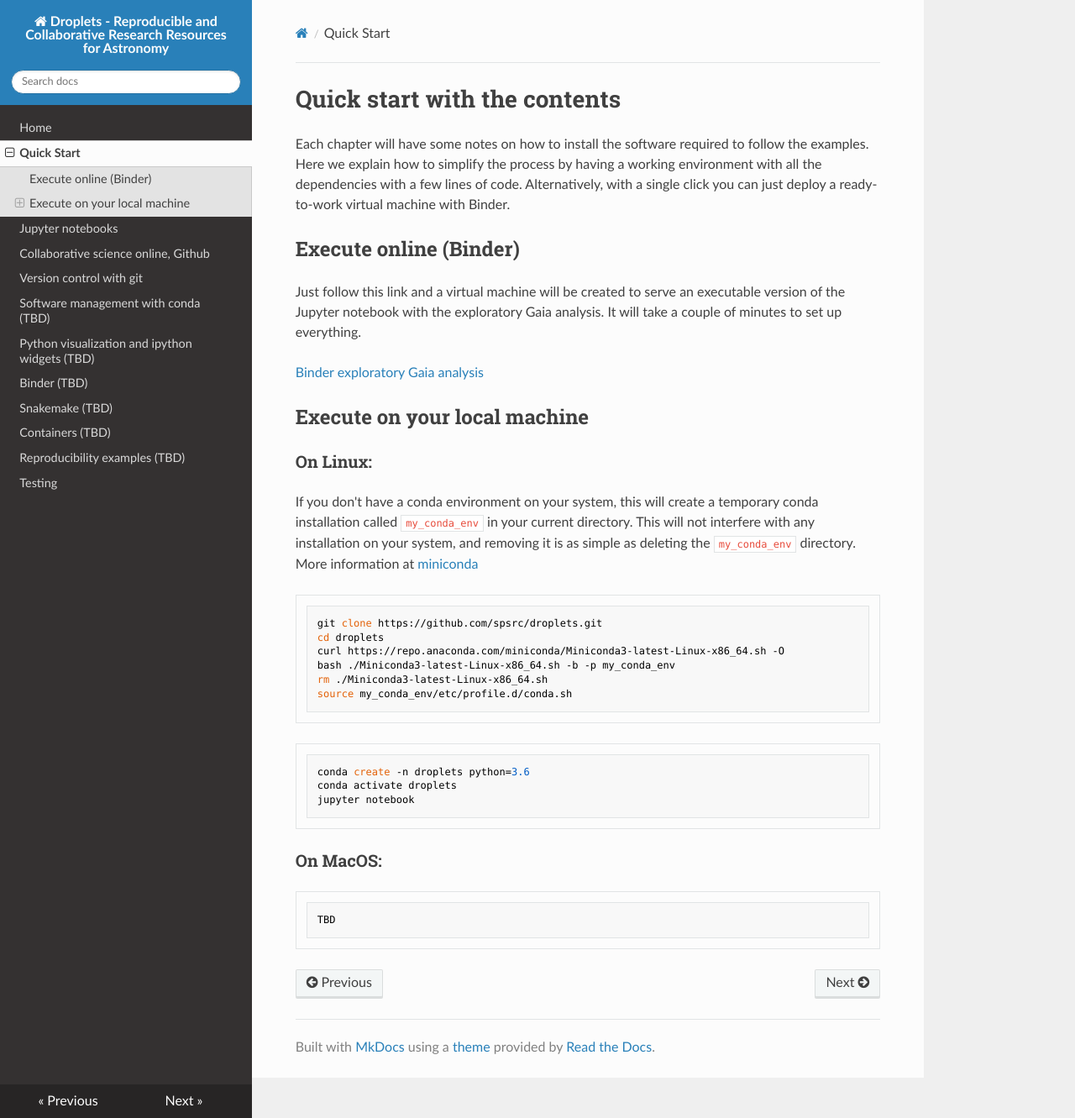
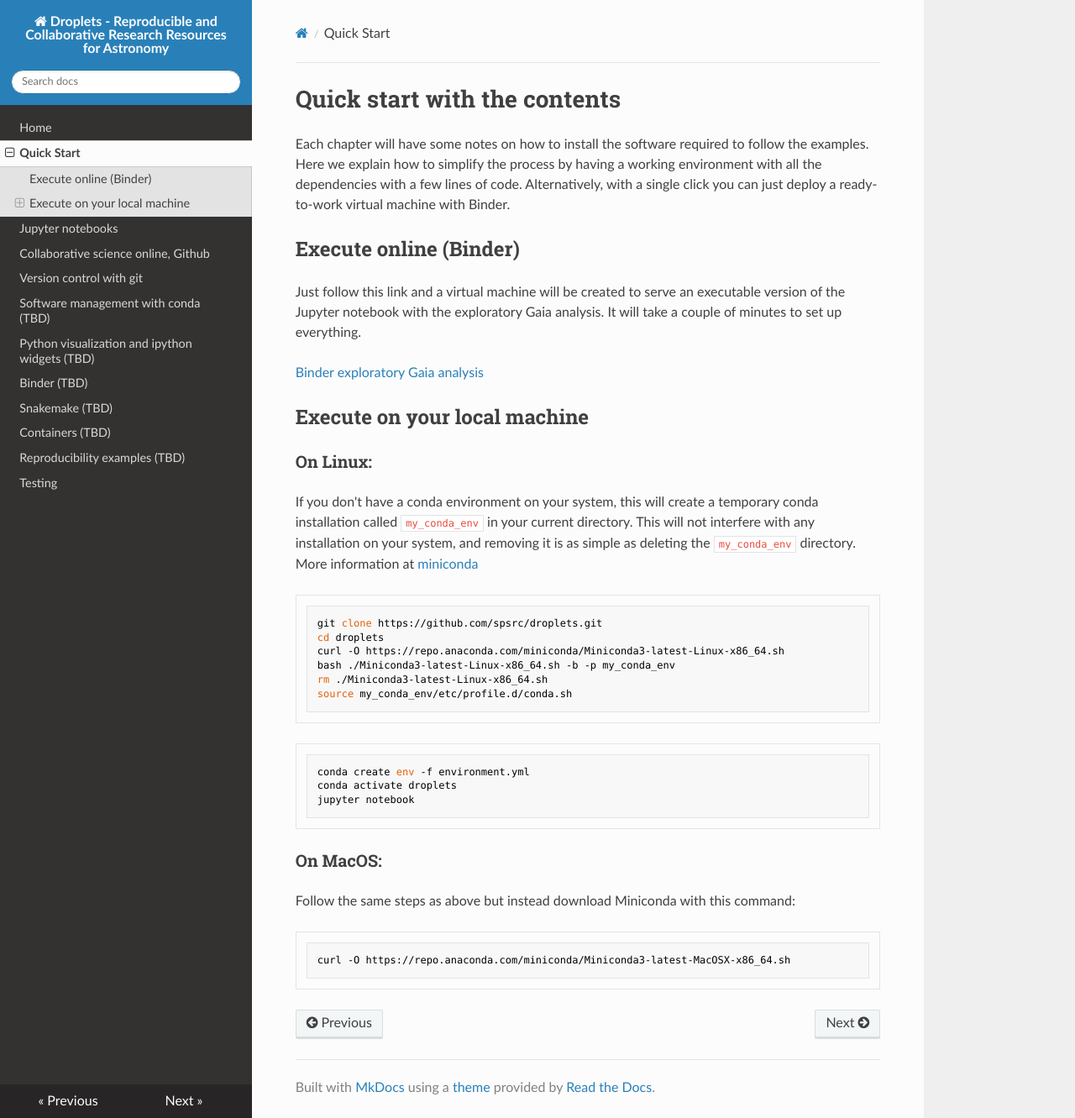
Before and after one commit to espsrc/droplets, an MkDocs documentation site: the page built from docs/quickstart.md, in a window 1280 px wide and 1331 px high. Shown: the whole window at 84% size. Built offline with MkDocs 1.6.1, drawn with Linux system fonts in a browser that asks for light colours; nearby versions of some CDN libraries.

Commit message:
minor amendments to docs

````diff
--- a/docs/quickstart.md
+++ b/docs/quickstart.md
@@ -21,19 +21,19 @@ If you don't have a conda environment on your system, this will create a tempora
 ```bash
 git clone https://github.com/spsrc/droplets.git
 cd droplets
-curl https://repo.anaconda.com/miniconda/Miniconda3-latest-Linux-x86_64.sh -O
+curl -O https://repo.anaconda.com/miniconda/Miniconda3-latest-Linux-x86_64.sh
 bash ./Miniconda3-latest-Linux-x86_64.sh -b -p my_conda_env
 rm ./Miniconda3-latest-Linux-x86_64.sh
 source my_conda_env/etc/profile.d/conda.sh
 ```
 ```bash
-conda create -n droplets python=3.6
+conda create env -f environment.yml
 conda activate droplets
 jupyter notebook
 ```
 
 ### On MacOS:
-
+Follow the same steps as above but instead download Miniconda with this command:
 ```bash
-TBD
+curl -O https://repo.anaconda.com/miniconda/Miniconda3-latest-MacOSX-x86_64.sh
 ```
````
